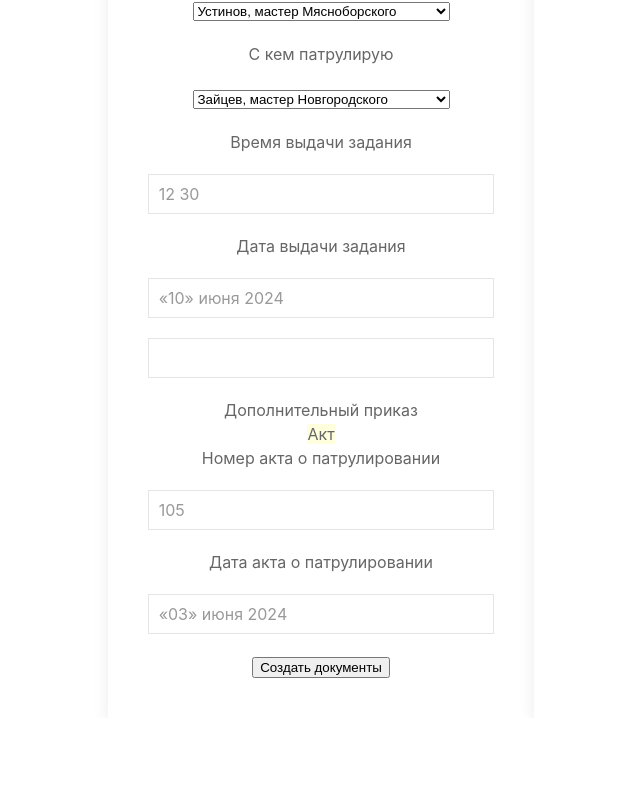
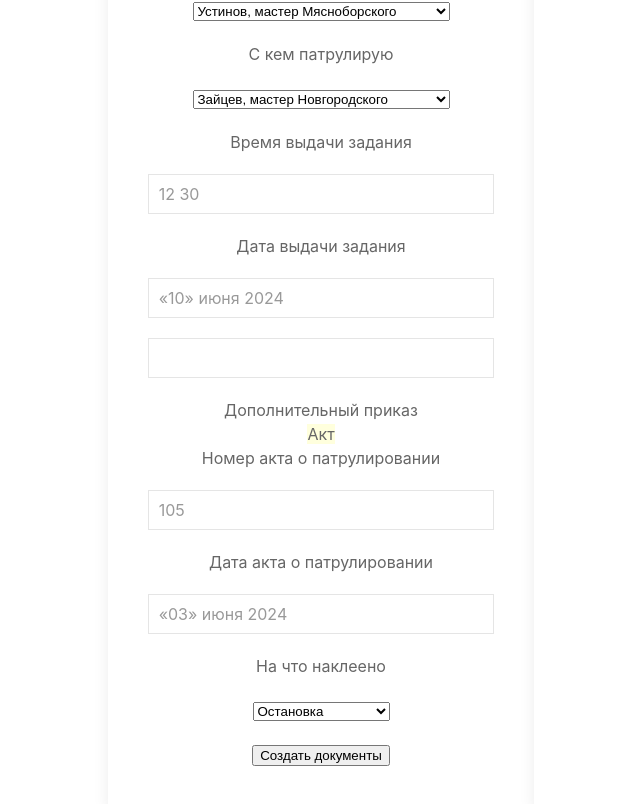
Before and after one commit to mianger22/glodocsy_core, a React (Create React App) app: page / in a window 1280 px wide. Shown: the part 790-1594 px from the top of the page, without its empty margins (319-959 px from the left). Before the commit the page ends 1508 px from the top, so only its background shows below. Built offline with nearby package versions, Linux system fonts and the light colour scheme.

Commit message:
added field Object_leaflet

```diff
--- a/src/Products/document_generator/Document_generator.jsx
+++ b/src/Products/document_generator/Document_generator.jsx
@@ -303,6 +303,17 @@ const Document_generator = () => (
                 </div>
                 {errors.Date_patrol_act && touched.Date_patrol_act && errors.Date_patrol_act}
             </div>
+            <div className="mb-4">
+                <label className="input-label" for="Object_leaflet">На что наклеено</label>
+
+                <div className="uk-margin">
+                    <select id="Object_leaflet" name="Object_leaflet">
+                        <option value='автобусная остановка'>Остановка</option>
+                        <option value='доска объявлений'>Доска объявлений</option>
+                    </select>
+                </div>
+                {errors.Object_leaflet && touched.Object_leaflet && errors.Object_leaflet}
+            </div>
 
             <button type="submit" disabled={isSubmitting}>
                 Создать документы
```
